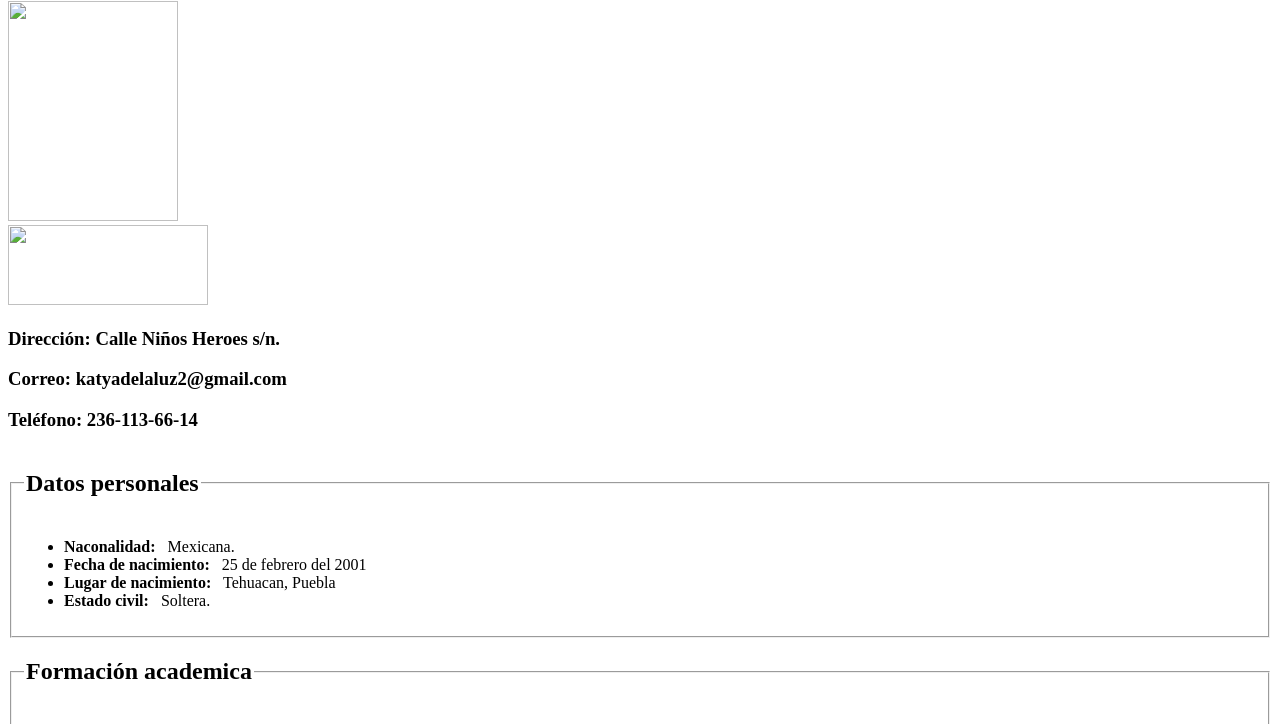
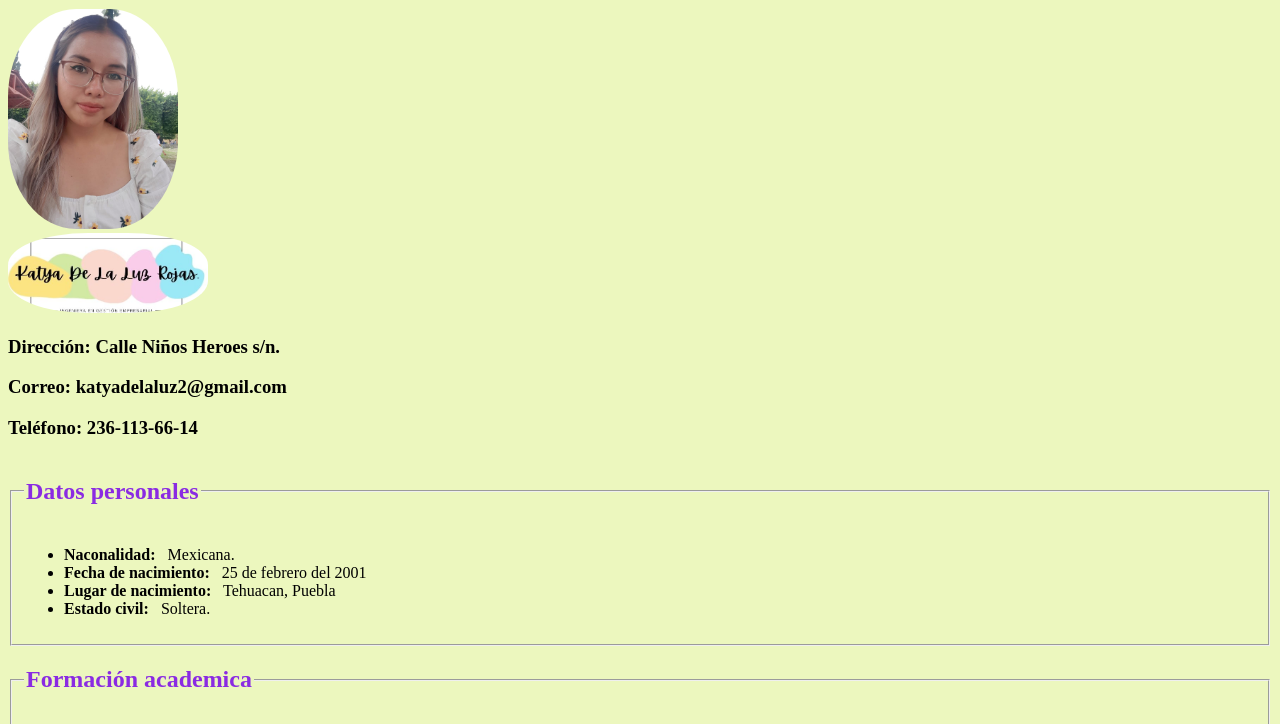
Before and after one commit to KatyaDeLaLuz/CV_Katya, a plain HTML site: page index.html in a window 1280 px wide. Shown: the part 79-803 px from the top of the page. Drawn offline with Linux system fonts and the light colour scheme.

Commit message:
finalizado

```diff
--- a/index.html
+++ b/index.html
@@ -2,7 +2,7 @@
 <html>
     <head>
         <title>Mi CV</title>
-        <link rel="stylesheet" href="/CV Katya/style.css">
+        <link rel="stylesheet" href="/style.css">
     </head>
 
 <body>
```
Also changed, not shown: imgs/katya.jpg (added), imgs/name.png (added).
